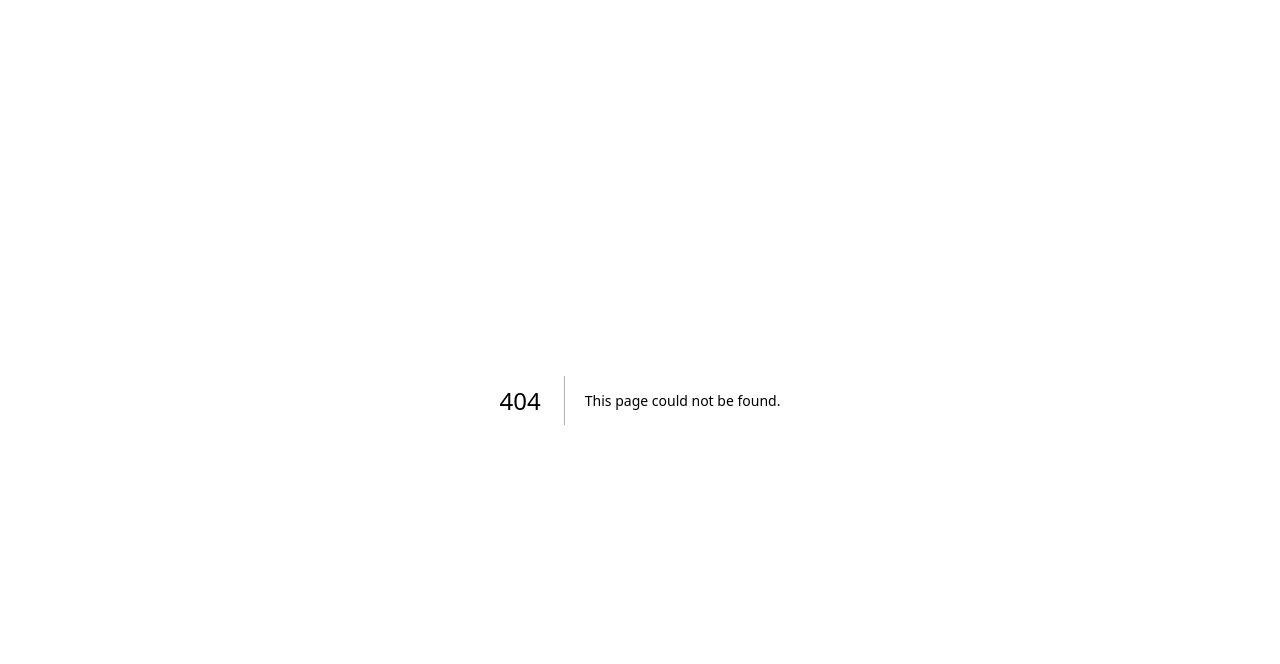
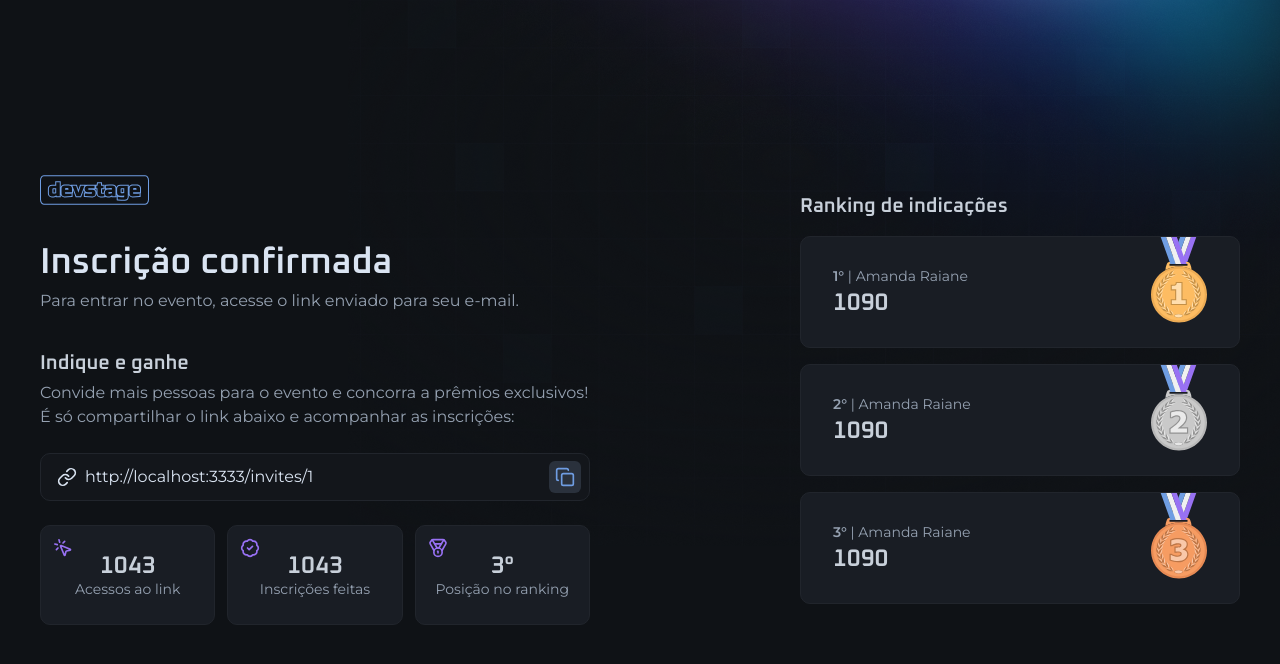
Before and after one commit to amandaraiane/connect-web, a Next.js app: page /invite/1 in a window 1280 px wide. Before the commit this address had no page. Shown: the top 664 px of the page. Built offline with nearby package versions, Linux system fonts and the light colour scheme.

Commit message:
chore: create dynamic route

```diff
--- a/src/app/invite/page.tsx
+++ b/src/app/invite/[subscriberId]/page.tsx
@@ -1,11 +1,19 @@
 import Image from "next/image";
-import { Ranking } from "./ranking";
-import logo from "../../assets/logo.svg";
+
+import logo from "../../../assets/logo.svg";
 import { Stats } from "./stats";
 import { InviteLinkInput } from "./invite-link-input";
+import { Ranking } from "./ranking";
 
-export default function InvitePage() {
-  const inviteLink = "http://localhost:3000/invite/87389573489";
+interface InvitePageProps {
+  params: Promise<{
+    subscriberId: string;
+  }>;
+}
+export default async function InvitePage(props: InvitePageProps) {
+  const { subscriberId } = await props.params;
+
+  const inviteLink = `http://localhost:3333/invites/${subscriberId}`;
   return (
     <div className="min-h-dvh flex items-center justify-between gap-16 flex-col md:flex-row">
       <div className="flex flex-col gap-10 w-full max-w-[550px]">
--- a/src/app/invite/ranking.tsx
+++ b/src/app/invite/[subscriberId]/ranking.tsx
@@ -1,7 +1,7 @@
 import Image from "next/image";
-import gold from "../../assets/medal-gold.svg";
-import silver from "../../assets/medal-silver.svg";
-import cooper from "../../assets/medal-cooper.svg";
+import gold from "../../../assets/medal-gold.svg";
+import silver from "../../../assets/medal-silver.svg";
+import cooper from "../../../assets/medal-cooper.svg";
 
 export function Ranking() {
   return (
```
Also changed, not shown: src/app/invite/[subscriberId]/invite-link-input.tsx (renamed from src/app/invite/invite-link-input.tsx), src/app/invite/[subscriberId]/stats.tsx (renamed from src/app/invite/stats.tsx).
